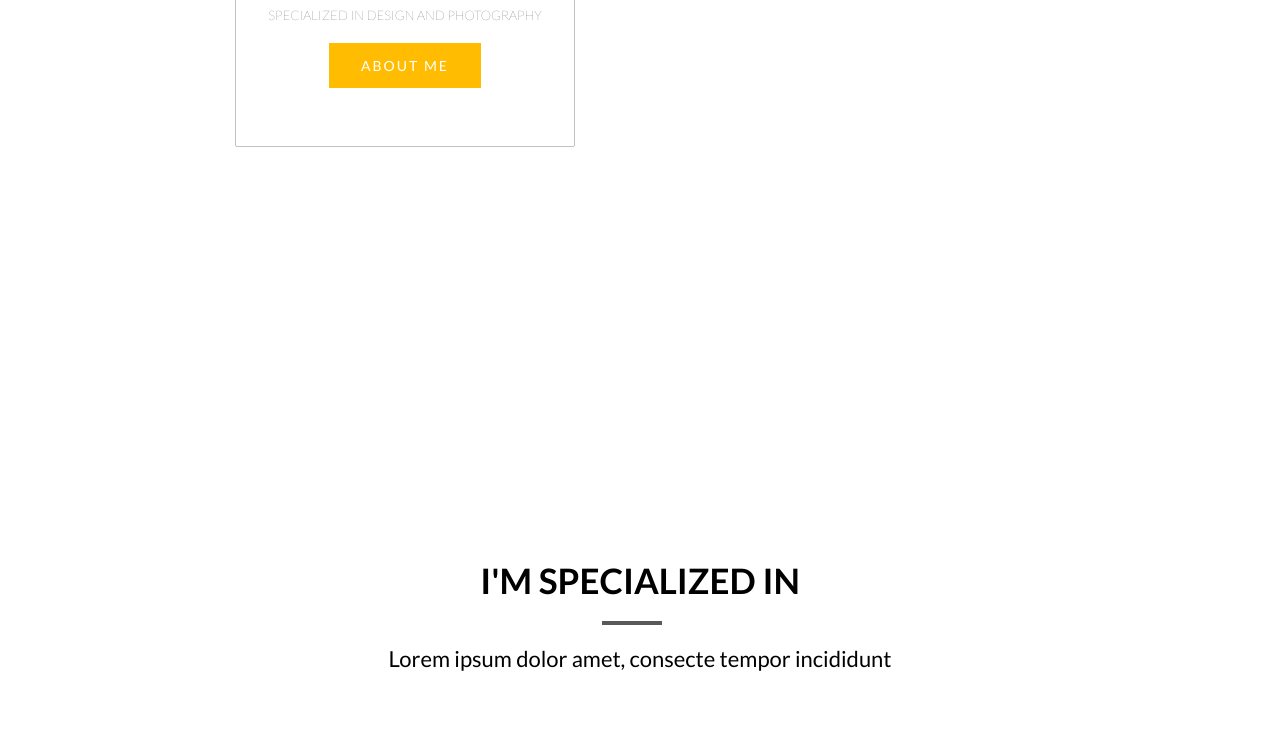
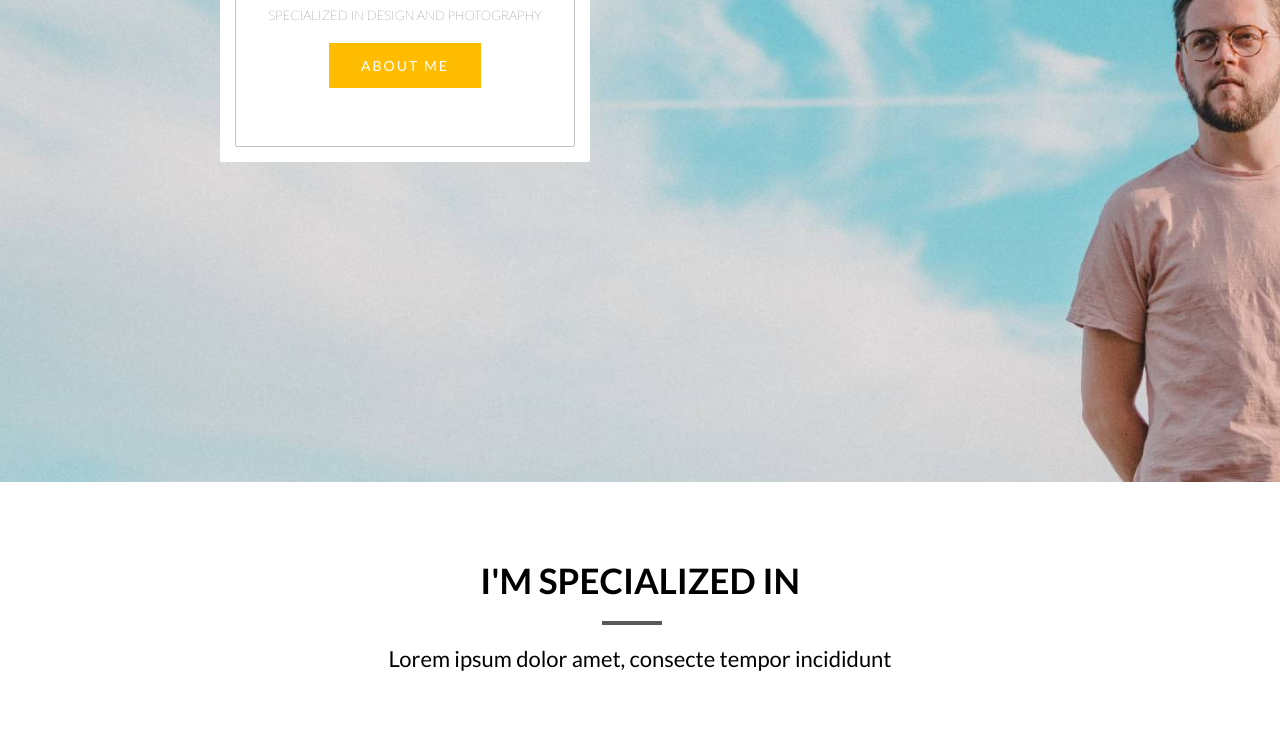
Before and after one commit to ALFAIZ123/portfoliom4, a plain HTML site: page index.html in a window 1280 px wide. Shown: the part 318-1067 px from the top of the page. Drawn offline with Linux system fonts and the light colour scheme.

Commit message:
fourth commit

```diff
--- a/asset/css/style.css
+++ b/asset/css/style.css
@@ -40,7 +40,7 @@ body {
 }
 
 .hero-section {
-    background-image: url("./asset/img/background3.jpg");
+    background-image: url("/asset/img/background3.jpg");
     background-size: cover;
     background-repeat: no-repeat;
     width: 100%;
```
